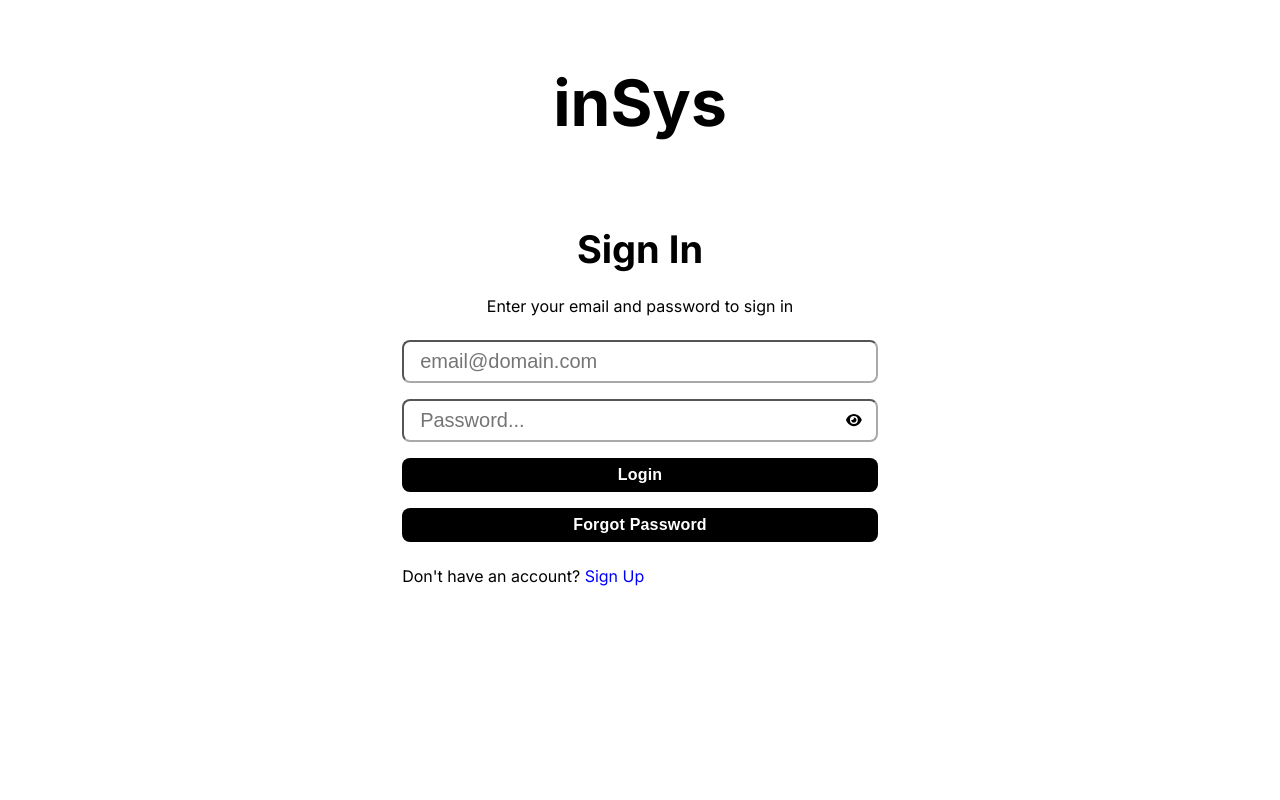
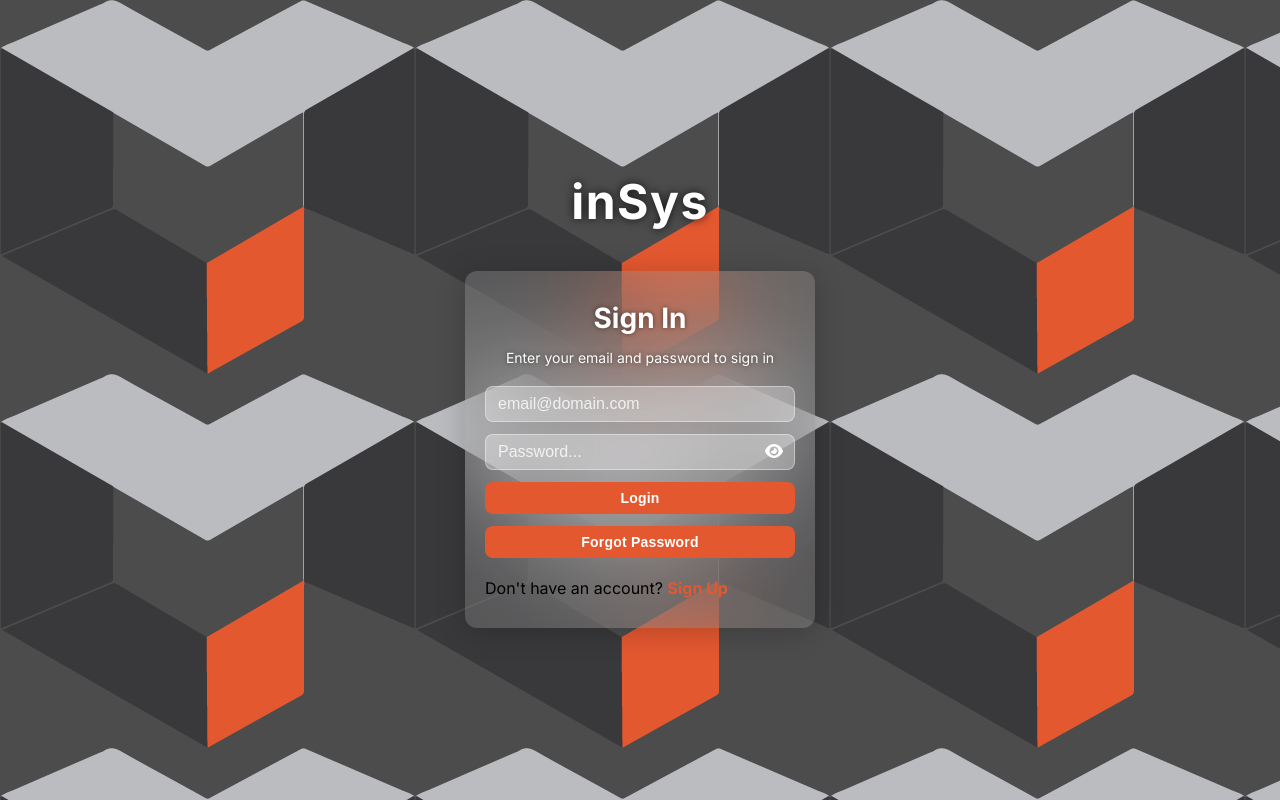
Before and after one commit to martytrajkoski/inSys--frontend, a React (Vite) app: page /signin in a window 1280 px wide. Built offline with nearby package versions, Linux system fonts and the light colour scheme.

Commit message:
added final style to signin and signup pages

```diff
--- a/src/pages/Sign/SignIn.tsx
+++ b/src/pages/Sign/SignIn.tsx
@@ -3,11 +3,12 @@ import axiosClient from "../../axiosClient/axiosClient";
 import { useNavigate } from "react-router-dom";
 import { FontAwesomeIcon } from "@fortawesome/react-fontawesome";
 import { faEye, faEyeSlash } from "@fortawesome/free-solid-svg-icons";
+import bgImage from '../../components/Logo/Asset_2.png';
 
 const SignIn: React.FC = () => {
   const [email, setEmail] = useState<string>("");
   const [password, setPassword] = useState<string>("");
-  const [showPassword, setShowPassword] = useState<boolean>(false); // 👈 Password visibility state
+  const [showPassword, setShowPassword] = useState<boolean>(false);
   const [error, setError] = useState<string | null>(null);
   const [showModal, setShowModal] = useState<boolean>(false);
   const [resetEmail, setResetEmail] = useState<string>("");
@@ -50,7 +51,10 @@ const SignIn: React.FC = () => {
   };
 
   return (
-    <div className="sign">
+    <div className="sign"
+    style={{
+    backgroundImage: `url(${bgImage})`,
+  }}>
       <div className="app-name">inSys</div>
 
       <div className="sign-container">
@@ -93,7 +97,7 @@ const SignIn: React.FC = () => {
 
         <p>
           Don't have an account?{" "}
-          <a href="/signup" style={{ color: "blue" }}>
+          <a href="/signup" style={{ color: "#e45830" }}>
             Sign Up
           </a>
         </p>
--- a/src/pages/Sign/Signup.tsx
+++ b/src/pages/Sign/Signup.tsx
@@ -4,6 +4,7 @@ import type { RoleType } from "../../types/types";
 import { FontAwesomeIcon } from "@fortawesome/react-fontawesome";
 import { faEye, faEyeSlash } from "@fortawesome/free-solid-svg-icons";
 import { useNavigate } from "react-router-dom";
+import bgImage from '../../components/Logo/Asset_2.png';
 
 const Signup: React.FC = () => {
   const [email, setEmail] = useState<string>("");
@@ -55,8 +56,10 @@ const Signup: React.FC = () => {
   }, []);
 
   return (
-    <div className="sign">
-      <h1 className="app-name">App Name</h1>
+    <div className="sign" style={{
+    backgroundImage: `url(${bgImage})`,
+  }}>
+      <h1 className="app-name">inSys</h1>
       <div className="sign-container">
         <div className="sign-info">
           <h2>Create an account</h2>
--- a/src/styles/pages/sign/sign.scss
+++ b/src/styles/pages/sign/sign.scss
@@ -2,103 +2,161 @@
   height: 100vh;
   display: flex;
   flex-direction: column;
+  justify-content: center; // Vertically center
   align-items: center;
-  gap: 85px;
-  padding-top: 5%;
+  gap: 40px; // Reduced gap
+  padding: 0 20px; // Smaller horizontal padding
   box-sizing: border-box;
+  background: rgba(0, 0, 0, 0.7);
+  position: relative;
+  z-index: 1;
+
+  &::before {
+    content: "";
+    background: center repeat;
+    position: absolute;
+    inset: 0;
+    z-index: -1;
+    filter: blur(2px) brightness(0.5);
+  }
 
   .app-name {
-    font-size: 64px;
+    font-size: 48px;
     font-weight: bold;
+    color: #ffffff;
+    text-shadow: 0 0 10px rgba(0, 0, 0, 0.8);
+    letter-spacing: 1.5px;
   }
 
   .sign-container {
+    background: rgba(255, 255, 255, 0.15);
+    backdrop-filter: blur(60px);
+    border-radius: 12px;
+    padding: 30px 20px; // Reduced padding
+    box-shadow: 0 4px 30px rgba(0, 0, 0, 0.2);
     display: flex;
     flex-direction: column;
-    gap: 24px;
-
-    .password-input-wrapper {
-      position: relative;
-
-      svg {
-        color: black;
-      }
-
-      input {
-        width: 100%;
-      }
-
-      .toggle-password-btn {
-        position: absolute;
-        top: 50%;
-        right: 16px;
-        transform: translateY(-50%);
-        background: none;
-        border: none;
-        font-size: 14px;
-        color: #007bff;
-        cursor: pointer;
-        padding: 0;
-      }
-    }
+    gap: 20px; // Reduced gap
+    width: 100%;
+    max-width: 350px; // Smaller max width
+    box-sizing: border-box;
 
     .sign-info {
       display: flex;
       flex-direction: column;
       gap: 4px;
       text-align: center;
+      color: #ffffff;
 
       h2 {
-        font-size: 38px;
-        padding-bottom: 20px;
+        font-size: 28px; // Smaller size
+        padding-bottom: 10px;
+        text-shadow: 0 0 5px rgba(0, 0, 0, 0.5);
       }
 
       p {
-        font-size: 16px;
+        font-size: 14px; // Smaller size
+        text-shadow: 0 0 5px rgba(0, 0, 0, 0.5);
       }
-    }
-
-    button {
-      background-color: black;
-      color: white;
-      font-size: 16px;
-      font-weight: bold;
-      letter-spacing: 0.2px;
-      padding: 8px 171px;
-      border-radius: 8px;
-      border: none;
-      cursor: pointer;
     }
 
     form {
       display: flex;
       flex-direction: column;
-      gap: 16px;
+      gap: 12px;
+
+      .password-input-wrapper {
+        position: relative;
+
+        input {
+          width: 100%;
+          padding: 8px 40px 8px 12px; // space for the button
+          border-radius: 8px;
+          border: 1px solid rgba(255, 255, 255, 0.4);
+          font-size: 16px;
+          background: rgba(255, 255, 255, 0.3);
+          color: #fff;
+          box-sizing: border-box;
+          transition: border-color 0.3s ease-in-out;
+
+          &::placeholder {
+            color: rgba(255, 255, 255, 0.8);
+          }
+
+          &:focus {
+            outline: none;
+            border-color: #e45830;
+            background: rgba(255, 255, 255, 0.5);
+          }
+        }
+
+        .toggle-password-btn {
+          position: absolute;
+          top: 50%;
+          right: 12px;
+          transform: translateY(-50%);
+          background: none;
+          border: none;
+          font-size: 16px;
+          color: #fff;
+          cursor: pointer;
+          padding: 0;
+        }
+      }
 
       input,
       select {
-        padding: 8px 16px;
+        padding: 8px 12px;
         border-radius: 8px;
-        border-color: darkgray;
-        font-size: 20px;
-        transition: 0.3s ease-in-out;
-        cursor: pointer;
+        border: 1px solid rgba(255, 255, 255, 0.4);
+        font-size: 16px;
+        background: rgba(255, 255, 255, 0.3);
+        color: #fff;
+        transition: border-color 0.3s ease-in-out;
 
         option {
-          font-size: 15px;
-          padding: 10px 3px;
+          color: rgb(63, 63, 63);
+        }
 
-          &:hover {
-            background-color: rgb(199, 199, 199);
-          }
+        &::placeholder {
+          color: rgba(255, 255, 255, 0.8);
+        }
+
+        &:focus {
+          outline: none;
+          border-color: #e45830;
+          background: rgba(255, 255, 255, 0.5);
         }
       }
+    }
 
-      input:focus {
-        outline: none;
-        transition: 0.3s ease-in-out;
-        border: 2px solid #e45830;
+    button {
+      background-color: #e45830;
+      color: #ffffff;
+      font-size: 14px;
+      font-weight: bold;
+      letter-spacing: 0.2px;
+      padding: 8px;
+      border-radius: 8px;
+      border: none;
+      cursor: pointer;
+      transition: background-color 0.3s ease-in-out;
+
+      &:hover {
+        background-color: darken(#e45830, 10%);
       }
     }
   }
+
+  // Additional text link styling
+  a {
+    color: #e45830;
+    font-weight: bold;
+    text-decoration: none;
+    transition: color 0.2s ease-in-out;
+
+    &:hover {
+      color: lighten(#e45830, 10%);
+    }
+  }
 }
```
